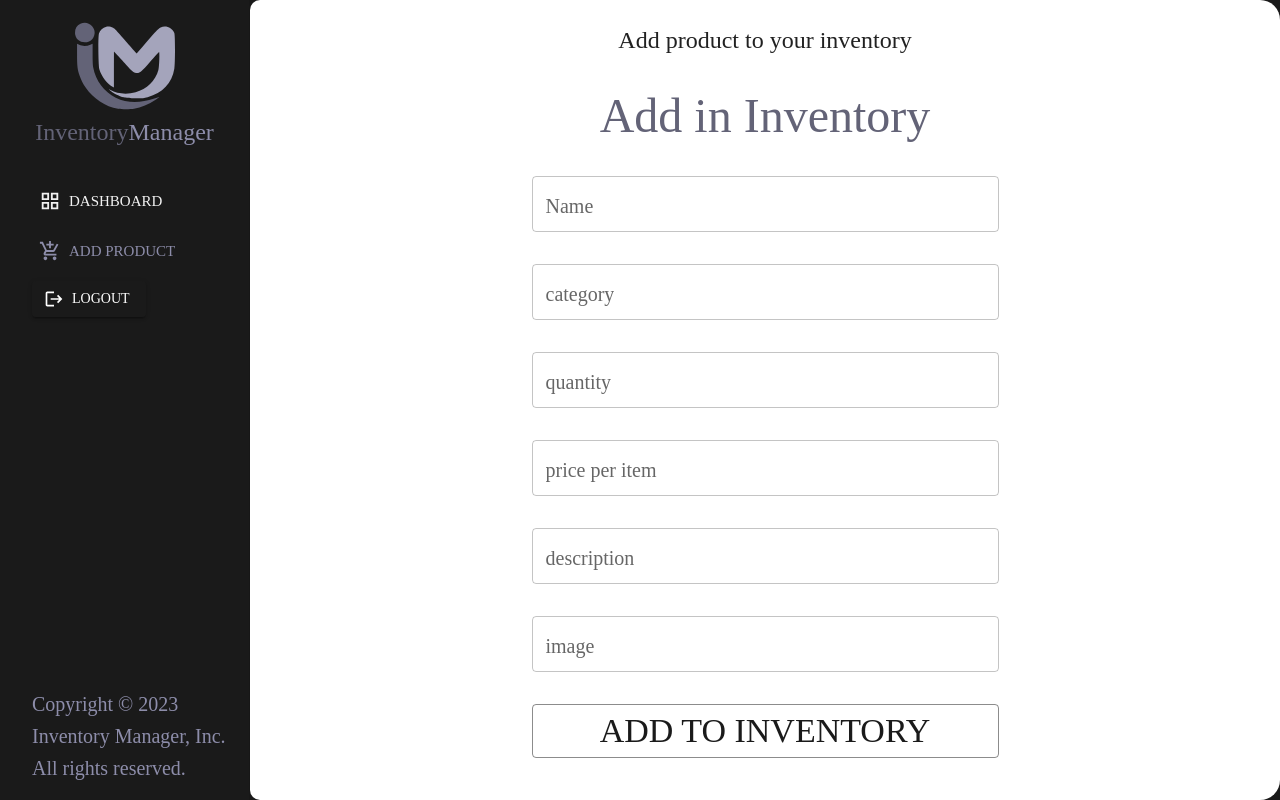
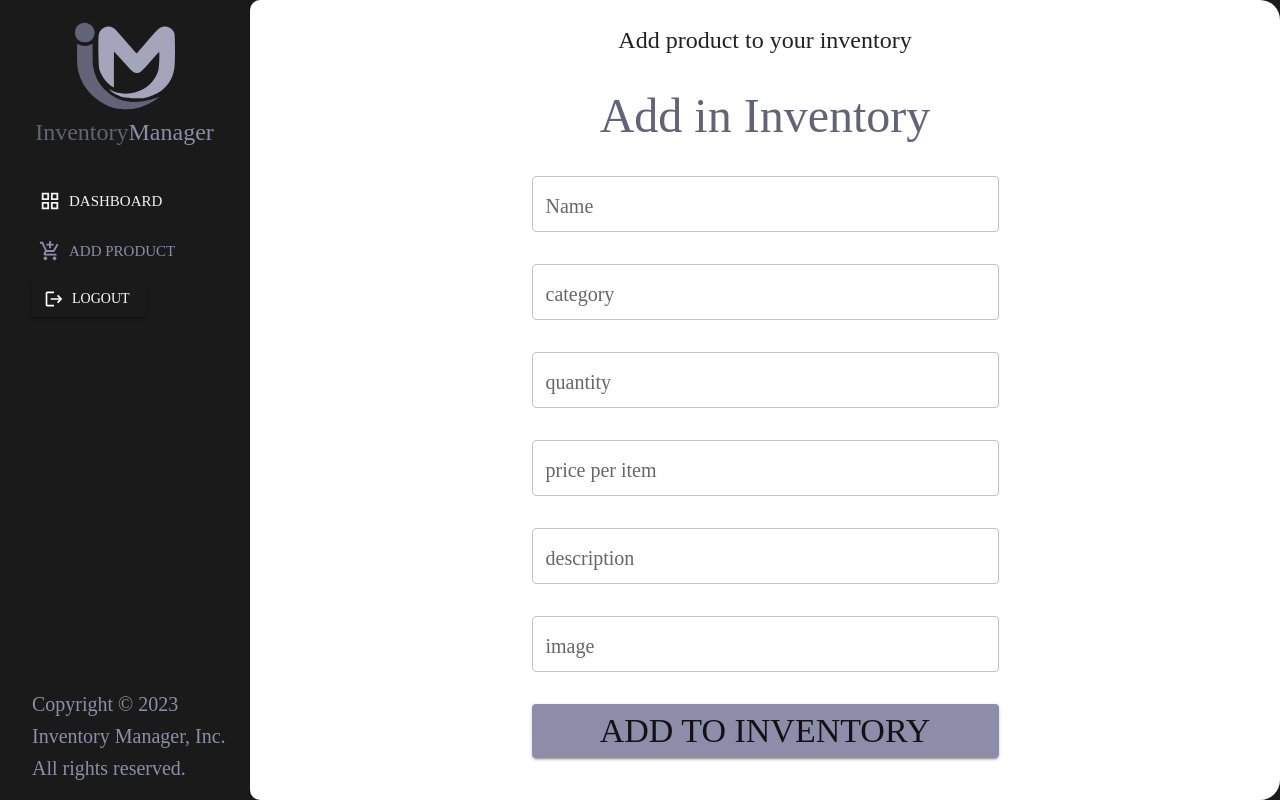
Before and after one commit to Saurabh-Galgale/InventoryManager-Frontend, a React (Create React App) app: page /dash/addproduct in a window 1280 px wide. Built offline with nearby package versions, Linux system fonts and the light colour scheme; sample sign-in values are in the browser's storage.

Commit message:
changed button style

```diff
--- a/src/Components/AddProduct.js
+++ b/src/Components/AddProduct.js
@@ -188,10 +188,10 @@ let AddProduct = () => {
             value={formData.slogan}
           />
           <LoadingButton
-            variant="outlined"
+            variant="contained"
             loading={loading}
             fullWidth
-            color="secondary"
+            color="third"
             onClick={submit}
           >
             <Typography variant="h4">Add to inventory</Typography>
--- a/src/Pages/Product.js
+++ b/src/Pages/Product.js
@@ -153,10 +153,10 @@ const Product = () => {
 
           <Grid item xs={12}>
             <LoadingButton
-              variant="outlined"
+              variant="contained"
               loading={loading}
               fullWidth
-              color="secondary"
+              color="third"
               onClick={submit}
             >
               <Typography variant="h4">Save changes</Typography>
@@ -167,7 +167,7 @@ const Product = () => {
             <Button variant="text" component={Link} to="/dash">
               <Typography
                 variant="h5"
-                color="third.dark"
+                color="third.main"
                 sx={{ textTransform: "none" }}
               >
                 Check out Inventory
```
